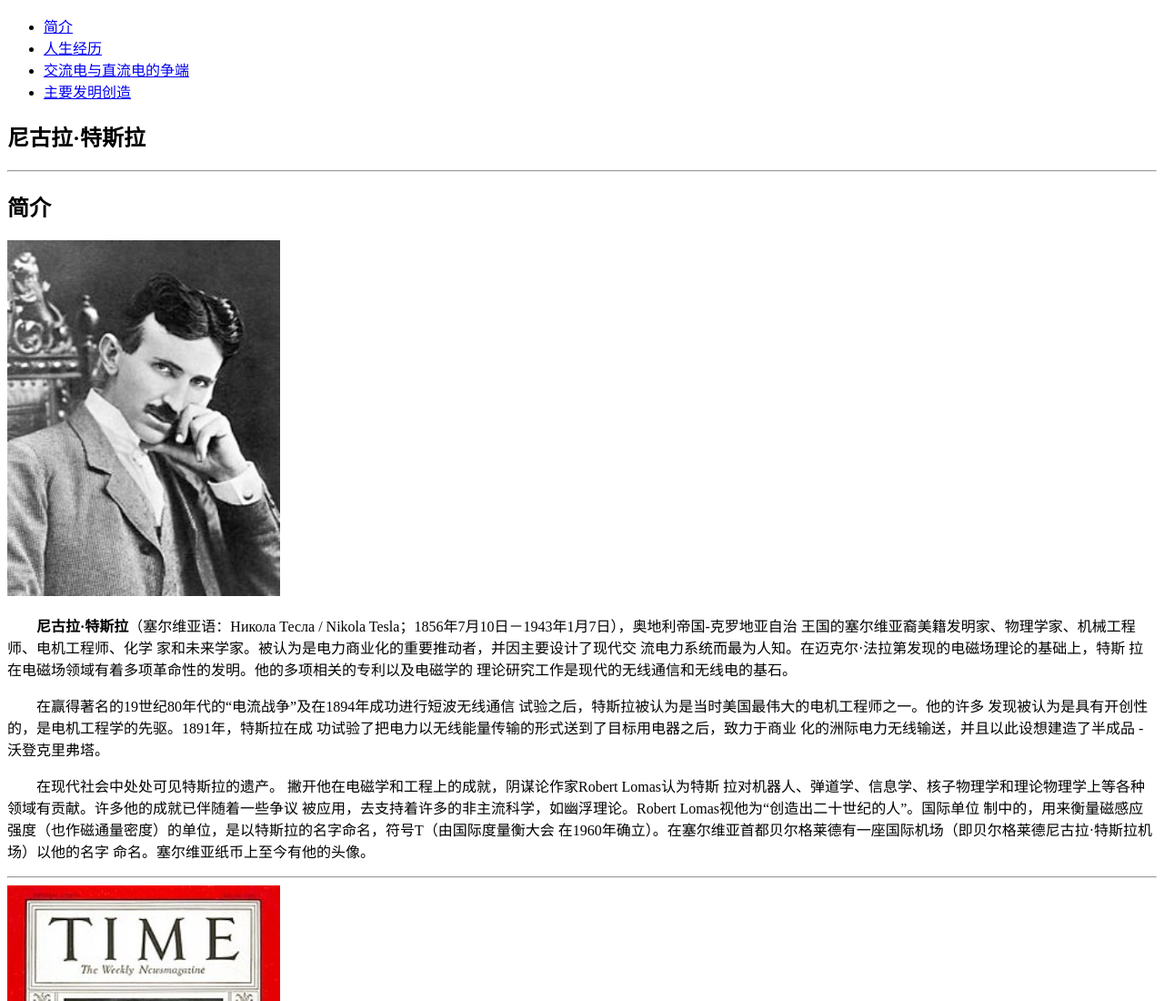
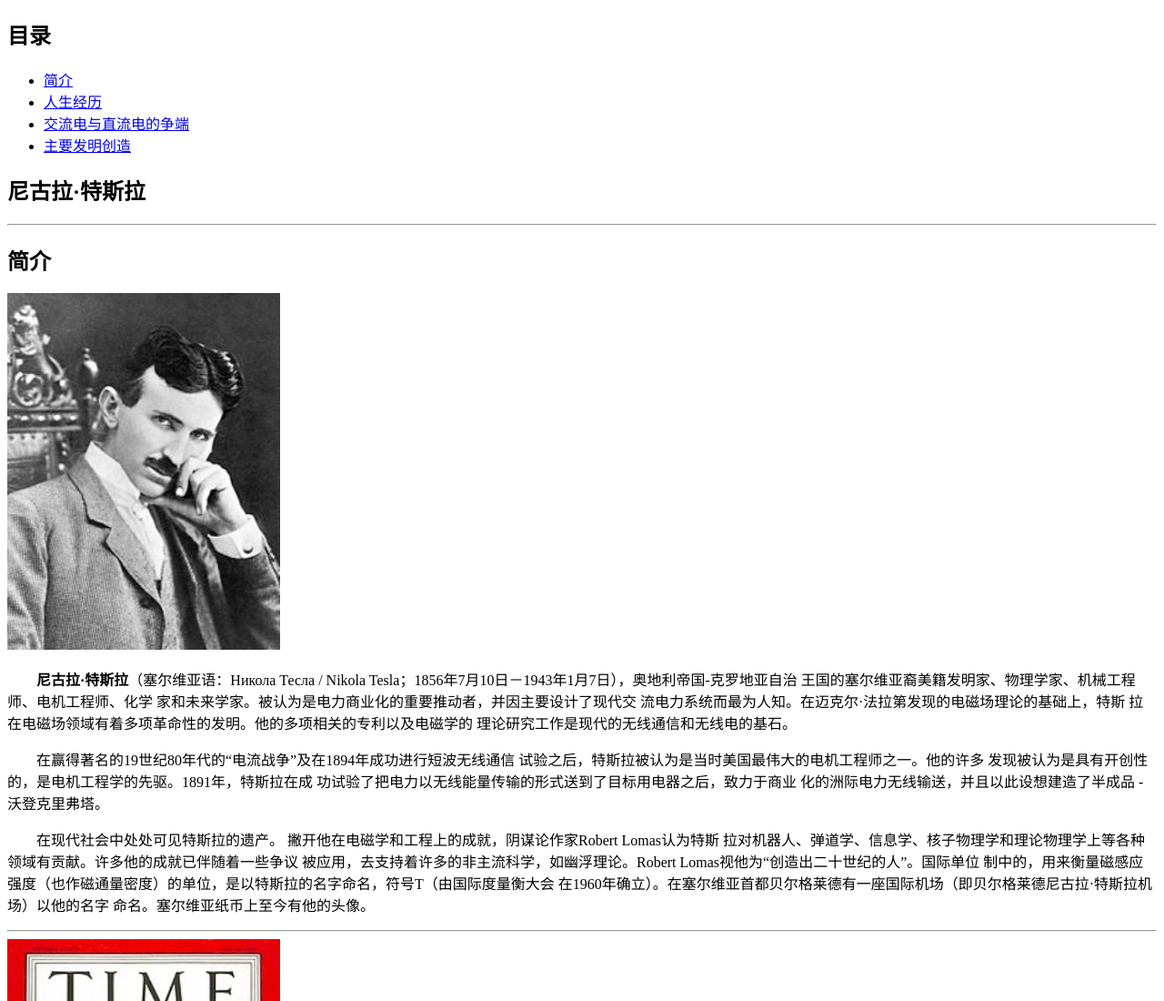
Before and after one commit to qiujia236/demo1, a plain HTML site: page index.html in a window 1280 px wide. Shown: the top 1100 px of the page at 91% size. Drawn offline with Linux system fonts and the light colour scheme.

Commit message:
第二次提交

```diff
--- a/index.html
+++ b/index.html
@@ -16,6 +16,7 @@
   </head>
   <body>
     <nav>
+      <h2>目录</h2>
       <ul>
         <li><a href="#des">简介</a></li>
         <li><a href="#exp">人生经历</a></li>
```
